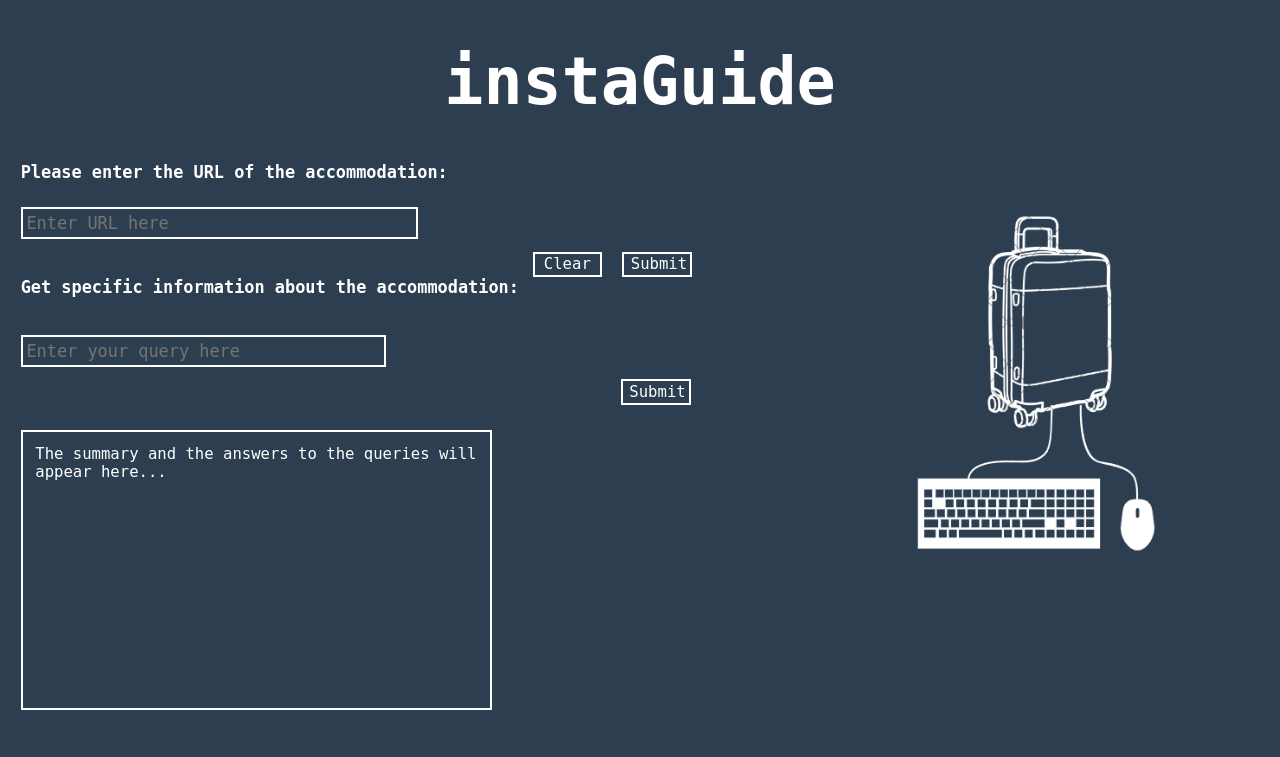
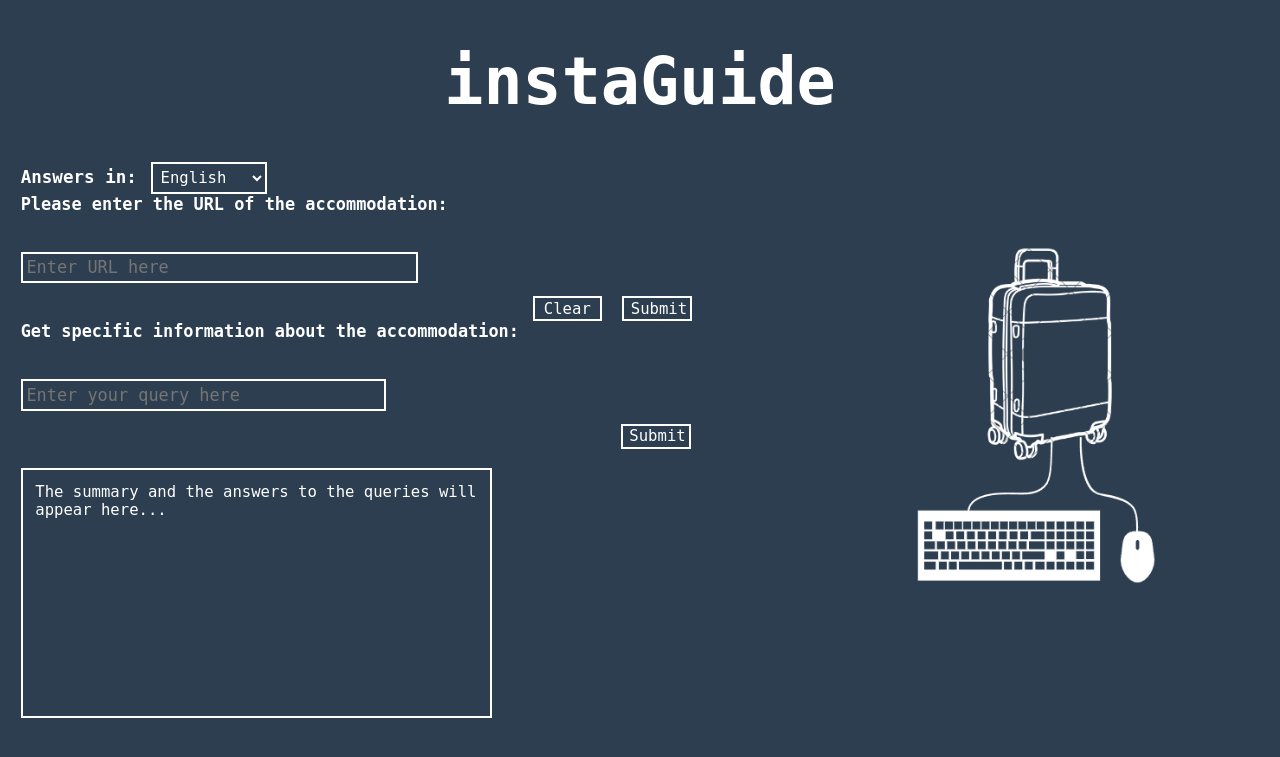
Before and after one commit to NikosBelibasakis/InstaGuide, a Django app: template Django_project/templates/home.html in a window 1280 px wide. Shown: the top 757 px of the page. Run offline with Django 3.2, Linux system fonts and the light colour scheme; the template is opened without the code that fills it, so the values that code supplies are empty.

Commit message:
Sixth version
Now the user can select the language he/she wants for the answers (summary and query returns).

```diff
--- a/Django_project/base/get_rev.py
+++ b/Django_project/base/get_rev.py
@@ -7,7 +7,7 @@ def get_rev(url):
     client = ApifyClient("apify_api_VHvKCWnWG63SxqA87sBZV31NKoHtfP0u9jjc")
     run_input = {
         "url": url,
-        "numberOfReviews": 20,
+        "numberOfReviews": 30,
         "sortOrder": "Newest first",
     }
 
--- a/Django_project/static/home.css
+++ b/Django_project/static/home.css
@@ -41,7 +41,7 @@ h1 {
     outline: none;
     margin-left: 1%;
     width: 30.5%;
-    margin-top: 2%;
+    margin-top: 3%;
 }
 
 .label_url{
@@ -176,9 +176,35 @@ h1 {
     padding: 1%;
     font-size: 120%;
     font-family: monospace;
-    margin-top: 2%;
+    margin-top: 1.5%;
     width: 35%;
     margin-left: 1%;
-    height: 250px;
+    height: 220px;
     overflow-y: auto;
 }
+
+
+
+.dropdown-container {
+
+    margin-left: 1%;
+
+}
+
+.label_lang {
+    color: white;
+    font-size: 135%;
+    font-family: monospace;
+    margin-right: 10px;
+}
+
+.dropdown {
+    border: 2px solid white;
+    background-color: #2C3E50;
+    color: white;
+    padding: 0.3%;
+    font-size: 120%;
+    font-family: monospace;
+    outline: none;
+    cursor: pointer;
+}
--- a/Django_project/static/home.js
+++ b/Django_project/static/home.js
@@ -3,6 +3,7 @@ var summary;
 
 function submitForm() {
     var urlInput = document.getElementById('accommodationUrl').value;
+    var languageSelect = document.getElementById('language-select').value;
 
     if (urlInput.trim() === "") {
         showModal("Warning: The URL field cannot be empty.");
@@ -23,7 +24,8 @@ function submitForm() {
                     'X-CSRFToken': csrftoken
                 },
                 body: new URLSearchParams({
-                    'accommodationUrl': urlInput
+                    'accommodationUrl': urlInput,
+                    'language': languageSelect
                 })
             })
             .then(() => {
@@ -53,6 +55,7 @@ function submitForm() {
 
 function submitQuery() {
     var specificInfo = document.getElementById('specificInfo').value;
+    var languageSelect = document.getElementById('language-select').value;
 
     if (specificInfo.trim() === "") {
         showModal("Warning: The query field cannot be empty.");
@@ -67,7 +70,8 @@ function submitQuery() {
                 'X-CSRFToken': csrftoken
             },
             body: new URLSearchParams({
-                'specificInfo': specificInfo
+                'specificInfo': specificInfo,
+                'language': languageSelect
             })
         })
         .then(response => response.text())
--- a/Django_project/templates/home.html
+++ b/Django_project/templates/home.html
@@ -10,8 +10,22 @@
 <body>
     <header>
         <h1 class="header"><center>instaGuide</center></h1>
+        <div class="dropdown-container">
+            <label for="language-select" class="label_lang"><b>Answers in:</b></label>
+            <select id="language-select" class="dropdown">
+                <option value="English">English</option>
+                <option value="Greek">Ελληνικά</option>
+                <option value="Spanish">Español</option>
+                <option value="French">Français</option>
+                <option value="German">Deutsch</option>
+                <option value="Italian">Italiano</option>
+                <option value="Portuguese">Português</option>
+
+            </select>
+        </div>
         <img src="{% static 'logo.png' %}" alt="InstaGuide Logo" class="logo">
     </header>
+
     <main>
         <form id="accommodationForm" method="POST">
             {% csrf_token %}
@@ -24,7 +38,6 @@
             </div>
         </form>
 
-
         <form id="specificInfoForm">
             <label for="specificInfo" class="label_url2"><b>Get specific information about the accommodation:</b></label>
             <input type="text" id="specificInfo" name="specificInfo" class="txt-input" placeholder="Enter your query here">
@@ -32,7 +45,6 @@
                 <button type="button" class="btn3 submit-btn" onclick="submitQuery()">Submit</button>
             </div>
         </form>
-
 
         <div id="textbox" class="textbox">
             The summary and the answers to the queries will appear here...
```
Also changed, not shown: Django_project/base/ans_query.py (+15 -10 lines), Django_project/base/rev_summ.py (+13 -8 lines), Django_project/base/views.py (+7 -3 lines), Page.png.
